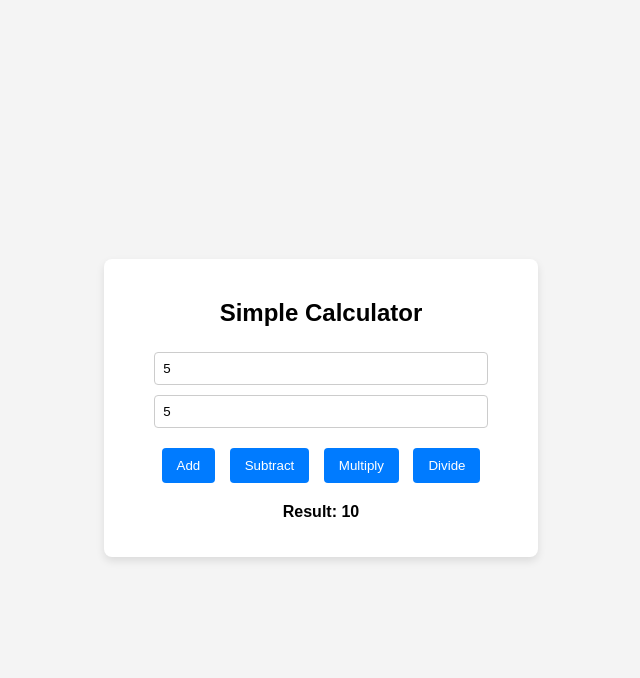
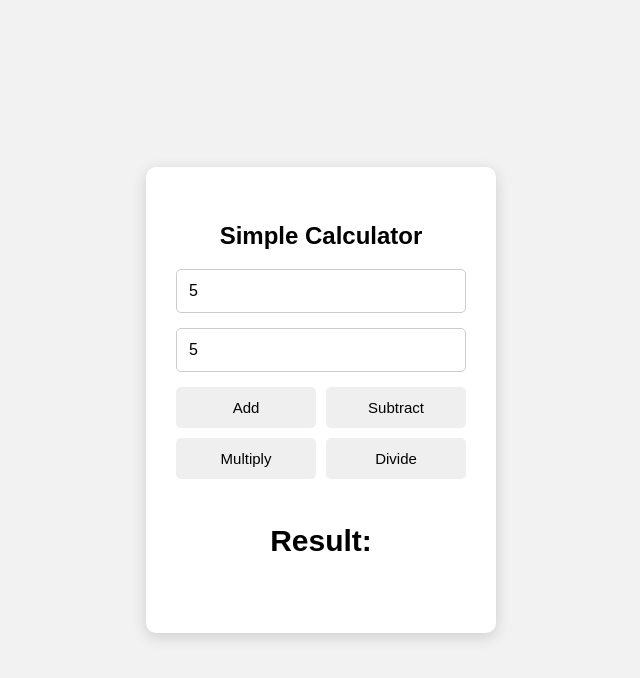
Before and after one commit to leonard431/calculator, a plain HTML site: page index.html in a window 1280 px wide. Both pictures are taken after typing "5", "5" into the empty fields and a click on the button "Add". Shown: the whole page, without its empty margins (319-959 px from the left). Drawn offline with Linux system fonts and the light colour scheme.

Commit message:
Completed calculator project

```diff
--- a/Style.css
+++ b/Style.css
@@ -1,48 +1,65 @@
+*{
+    box-sizing: border-box;
+}
+
 body {
+    margin: 0;
     font-family: Arial, sans-serif;
-  background: #f4f4f4;
+    background-color: #f2f2f2;
     display: flex;
     justify-content: center;
     align-items: center;
-  height: 100vh;
+    min-height: 100vh;
 }
 
 .calculator {
-  background: white;
-  padding: 20px;
-  border-radius: 8px;
-  box-shadow: 0 4px 8px rgba(0,0,0,0.1);
+    width: 350px;
+    background-color: white;
+    padding: 30px;
+    border-radius: 10px;
+    box-shadow: 0 4px 15px rgba(0, 0, 0, 0.15);
+}
+
+h1 {
     text-align: center;
+    margin-bottom: 25px;
 }
 
 input {
-  width: 80%;
-  padding: 8px;
-  margin: 5px 0;
+    width: 100%;
+    padding: 12px;
+    margin-bottom: 15px;
     border: 1px solid #ccc;
-  border-radius: 4px;
+    border-radius: 5px;
+    font-size: 16px;
 }
 
 .buttons {
-  margin-top: 10px;
+    display: grid;
+    grid-template-columns: 1fr 1fr;
+    gap: 10px;
 }
 
 button {
-  padding: 10px 15px;
-  margin: 5px;
+    padding: 12px;
     border: none;
-  border-radius: 4px;
-  background: #007BFF;
-  color: white;
+    border-radius: 5px;
     cursor: pointer;
-  transition: background 0.3s;
+    font-size: 15px;
 }
 
 button:hover {
-  background: #0056b3;
+    opacity: 0.8;
+}
+
+h2 {
+    text-align: center;
+    margin-top: 25px;
 }
 
 #result {
-  margin-top: 15px;
+    text-align: center;
+    font-size: 30px;
     font-weight: bold;
+    padding: 15px;
 }
--- a/script.js
+++ b/script.js
@@ -1,33 +1,51 @@
-// Function to perform calculation
-function calculate(operation) {
-  const num1 = parseFloat(document.getElementById('num1').value);
-  const num2 = parseFloat(document.getElementById('num2').value);
-  let result;
+let firstNumber = document.getElementById("firstNumber");
+let secondNumber = document.getElementById("secondNumber");
+let result = document.getElementById("result");
 
-  if (isNaN(num1) || isNaN(num2)) {
-    result = "Please enter valid numbers.";
-  } else {
-    switch (operation) {
-      case 'add':
-        result = num1 + num2;
-        break;
-      case 'subtract':
-        result = num1 - num2;
-        break;
-      case 'multiply':
-        result = num1 * num2;
-        break;
-      case 'divide':
-        result = num2 !== 0 ? num1 / num2 : "Cannot divide by zero.";
-        break;
+let addButton = document.getElementById("add");
+let subtractButton = document.getElementById("subtract");
+let multiplyButton = document.getElementById("multiply");
+let divideButton = document.getElementById("divide");
+
+
+function calculate(operator) {
+    let num1 = Number(firstNumber.value);
+    let num2 = Number(secondNumber.value);
+
+    if (operator === "add") {
+        result.textContent = num1 + num2;
     }
-  }
 
-  document.getElementById('result').textContent = `Result: ${result}`;
+    else if (operator === "subtract") {
+        result.textContent = num1 - num2;
+    }
+
+    else if (operator === "multiply") {
+        result.textContent = num1 * num2;
+    }
+
+    else if (operator === "divide") {
+        if (num2 === 0) {
+            result.textContent = "Cannot divide by zero";
+        } else {
+            result.textContent = num1 / num2;
+        }
+    }
 }
 
-// Event listeners for buttons
-document.getElementById('add').addEventListener('click', () => calculate('add'));
-document.getElementById('subtract').addEventListener('click', () => calculate('subtract'));
-document.getElementById('multiply').addEventListener('click', () => calculate('multiply'));
-document.getElementById('divide').addEventListener('click', () => calculate('divide'));
+
+addButton.addEventListener("click", function() {
+    calculate("add");
+});
+
+subtractButton.addEventListener("click", function() {
+    calculate("subtract");
+});
+
+multiplyButton.addEventListener("click", function() {
+    calculate("multiply");
+});
+
+divideButton.addEventListener("click", function() {
+    calculate("divide");
+});
```
Lines whose indentation alone changed are shown as unchanged.
